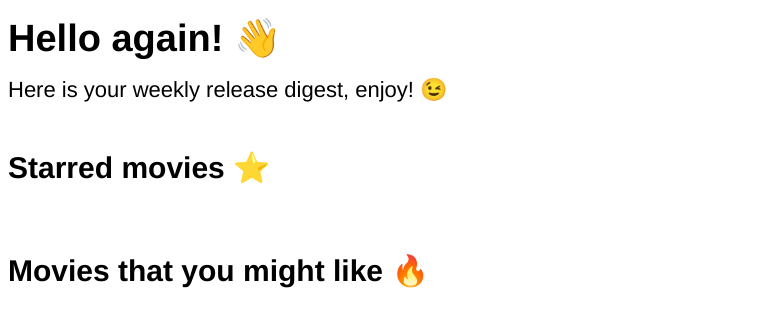
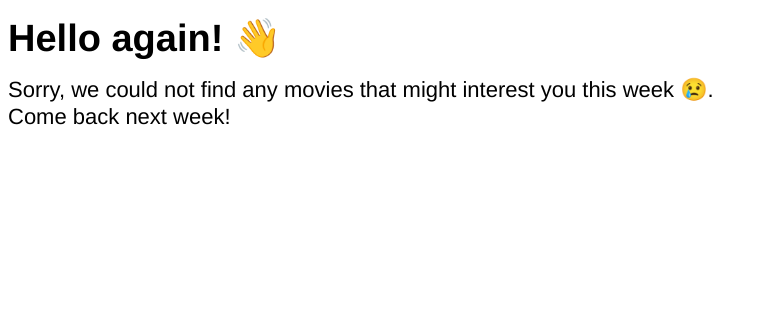
Before and after one commit to Valentin-Foucher/cinema-release-watcher, a Python web app: template templates/alert.html in a window 1280 px wide. Shown: the top 327 px of the page, without its empty margins (0-766 px from the left). Run offline with Jinja, Linux system fonts and the light colour scheme; the template is opened without the code that fills it, so the values that code supplies are empty; some libraries are stand-ins or nearby versions.

Commit message:
fix: make the template handle the case where one of the two movie list is empty

```diff
--- a/templates/alert.html
+++ b/templates/alert.html
@@ -22,6 +22,9 @@
         h3 {
             font-size: 26px;
         }
+        .introduction {
+            font-size: 22px
+        }
         .genre {
             font-size: 22px;
             font-weight: 650;
@@ -37,41 +40,67 @@
 <body>
     <div class="container">
         <h1>Hello again! 👋</h1>
-        <div style="font-size: 22px;">Here is your weekly release digest, enjoy! 😉</div>
+        {% if relevant_movies or starred_movies %}
+            <div class="introduction">
+                Here is your weekly release digest, enjoy! 😉
+            </div>
             <br/>
 
+            {% if starred_movies %}
                 <h2>Starred movies ⭐</h2>
                 <div class="starred_movies">
                     {% for movie in starred_movies %}
-                <h3>{{ movie.title }}
+                        <h3>
+                            {{ movie.title }}
                             {% if movie.title != movie.original_title %}
                                 ({{ movie.original_title }})
                             {% endif %}
-                    - {{ movie.director }}</h3>
-                <i class="genre">{{ movie.genres|join(', ') }}</i>
+                            - {{ movie.director }}
+                        </h3>
+                        <i class="genre">
+                            {{ movie.genres|join(', ') }}
+                        </i>
                         <br/>
                         <br/>
-                <i class="overview"> {{ movie.overview }}</i>
+                        <i class="overview">
+                            {{ movie.overview }}
+                        </i>
                         <br/>
                     {% endfor %}
                 </div>
             <br/>
+            {% endif %}
 
+            {% if relevant_movies %}
                 <h2>Movies that you might like 🔥</h2>
                 <div class="relevant_movies">
                     {% for movie in relevant_movies %}
-                <h3>{{ movie.title }}
+                        <h3>
+                            {{ movie.title }}
                             {% if movie.title != movie.original_title %}
                                  ({{ movie.original_title }})
                             {% endif %}
-                    - {{ movie.director }}</h3>
-                <i class="genre">{{ movie.genres|join(', ') }}</i>
+                            - {{ movie.director }}
+                        </h3>
+                        <i class="genre">
+                            {{ movie.genres|join(', ') }}
+                        </i>
                         <br/>
                         <br/>
-                <i class="overview">{{ movie.overview }}</i>
+                        <i class="overview">
+                            {{ movie.overview }}
+                        </i>
                         <br/>
                     {% endfor %}
                 </div>
+            {% endif %}
+        {% else %}
+            <div class="introduction">
+                Sorry, we could not find any movies that might interest you this week 😢.
+                <br/>
+                Come back next week!
+            </div>
+        {% endif %}
     </div>
 </body>
 </html>
```
Lines whose indentation alone changed are shown as unchanged.
